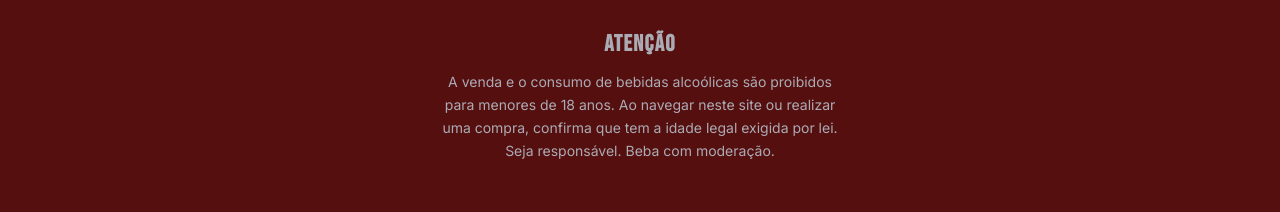
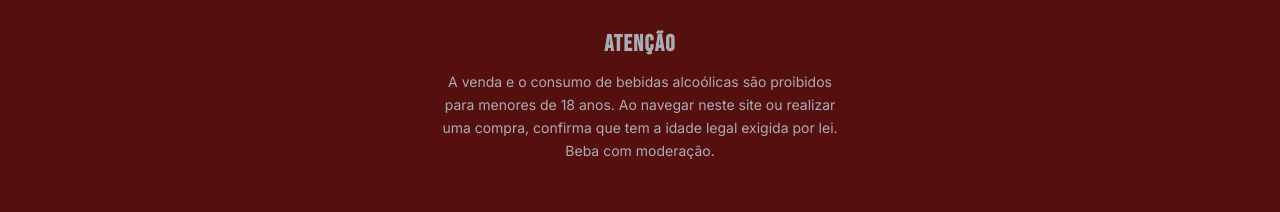
Before and after one commit to gugaprogramador/cardapiogueto, a plain HTML site: page index.html in a window 1280 px wide. Shown: the part 420-632 px from the top of the page. Drawn offline with Linux system fonts and the light colour scheme.

Commit message:
Update index.html

```diff
--- a/index.html
+++ b/index.html
@@ -240,7 +240,7 @@
   <!-- SOBRE / VIBE -->
   <section class="identidade text-center">
     <h2>ATENÇÃO</h2>
-    <p>A venda e o consumo de bebidas alcoólicas são proibidos para menores de 18 anos. Ao navegar neste site ou realizar uma compra, confirma que tem a idade legal exigida por lei. Seja responsável. Beba com moderação.</p>
+    <p>A venda e o consumo de bebidas alcoólicas são proibidos para menores de 18 anos. Ao navegar neste site ou realizar uma compra, confirma que tem a idade legal exigida por lei. Beba com moderação.</p>
   </section>
 
   <!-- PRODUTOS / BEBIDAS -->
```
